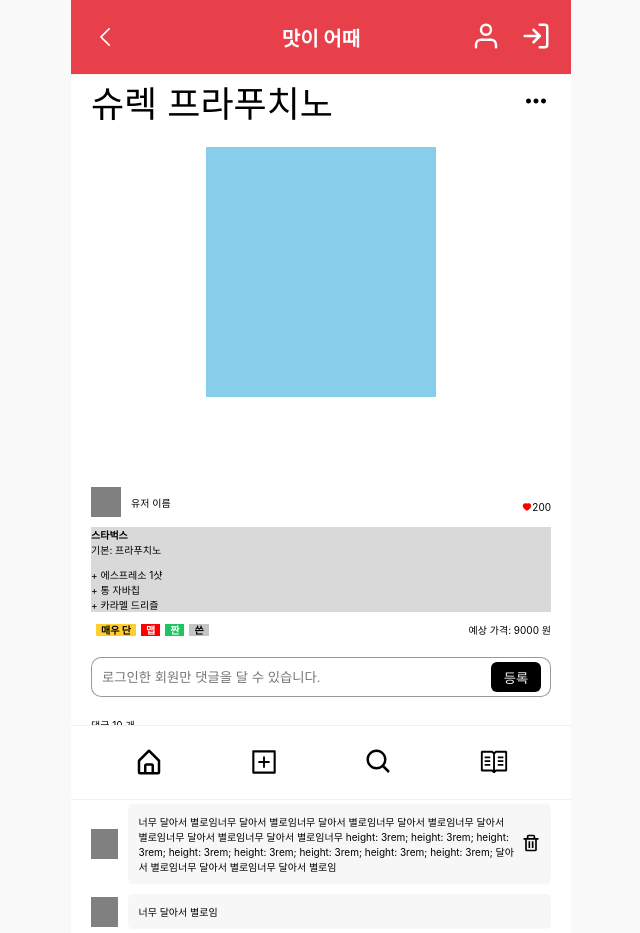
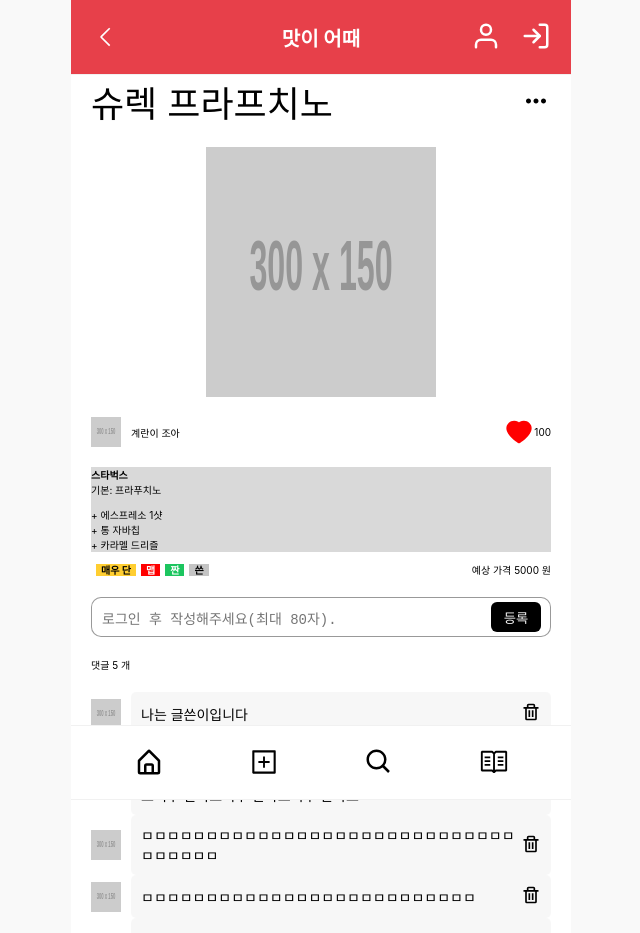
Before and after one commit to prgrms-web-devcourse/Team-Tasty-Masiottae-FE, a Next.js app: page /detail/commentsDummy in a window 1280 px wide. Shown: the top 933 px of the page, without its empty margins (319-959 px from the left). Built offline with nearby package versions, Linux system fonts and the light colour scheme.

Commit message:
chore: 더미 적용

```diff
--- a/pages/detail/[id].tsx
+++ b/pages/detail/[id].tsx
@@ -1,16 +1,29 @@
 import Modal from '@components/Modal'
 import styled from '@emotion/styled'
-import React, { useState } from 'react'
+import React, {
+  ChangeEvent,
+  Fragment,
+  useCallback,
+  useEffect,
+  useRef,
+  useState
+} from 'react'
 import { AiFillHeart, AiOutlineHeart } from 'react-icons/ai'
 import { BiDotsHorizontalRounded, BiTrash } from 'react-icons/bi'
+import menuDummy from './menuDummy.json'
+import commentListDummy from './commentsDummy.json'
 
-const GUEST_INPUT_PLACEHOLDER = '로그인한 회원만 댓글을 달 수 있습니다.'
+const GUEST_INPUT_PLACEHOLDER = '로그인 후 작성해주세요(최대 80자).'
 const LOGGEDIN_INPUT_PLACEHOLDER = '댓글을 입력해주세요.'
 
 const Detail = () => {
+  const [menu, setMenu] = useState(menuDummy)
+  const [commentList, setCommentList] = useState(commentListDummy)
   const [isLoggedIn, setIsLoggedIn] = useState(false)
   const [isModalOpen, setIsModalOpen] = useState(false)
   const [isDeleteModalOpen, setIsDeleteModalOpen] = useState(false)
+  const textareaRef = useRef<HTMLTextAreaElement>(null)
+  const [comment, setComment] = useState('')
 
   const handleEditMenuClick = (e: React.MouseEvent<SVGElement, MouseEvent>) => {
     setIsModalOpen(true)
@@ -30,11 +43,36 @@ const Detail = () => {
     setIsDeleteModalOpen(false)
   }
 
+  useEffect(() => {
+    if (textareaRef === null || textareaRef.current === null) {
+      return
+    }
+    textareaRef.current.style.height = '3rem'
+    textareaRef.current.style.height = textareaRef.current.scrollHeight + 'px'
+  }, [])
+
+  const handleChange = useCallback((e: ChangeEvent<HTMLTextAreaElement>) => {
+    if (textareaRef === null || textareaRef.current === null) {
+      return
+    }
+
+    textareaRef.current.style.height = '3rem'
+    textareaRef.current.style.height = textareaRef.current.scrollHeight + 'px'
+
+    setComment(e.target.value)
+  }, [])
+
+  const handleAddButtonClick = (
+    e: React.MouseEvent<HTMLButtonElement, MouseEvent>
+  ) => {
+    console.log(comment)
+  }
+
   return (
     <>
       <PostContainer>
         <Header>
-          <Title>슈렉 프라푸치노</Title>
+          <Title>{menu.title}</Title>
           <Dots size={30} onClick={handleEditMenuClick} />
           <Modal
             visible={isModalOpen}
@@ -47,17 +85,17 @@ const Detail = () => {
         </Header>
 
         <ImageWrapper>
-          <AAAAAAAImageBox />
+          <Image src={menu.imageUrl} alt="" />
         </ImageWrapper>
 
         <PostInfoBox>
           <UserWrapper>
-            <AAAAAAAAAAvatar />
-            <UserNameText>유저 이름</UserNameText>
+            <Avatar src={menu.author.profileImageUrl} />
+            <UserNameText>{menu.author.name}</UserNameText>
           </UserWrapper>
           <LikeWrapper>
-            <Heart />
-            <span>200</span>
+            <Heart size={30} />
+            <span>{menu.likes}</span>
           </LikeWrapper>
         </PostInfoBox>
 
@@ -76,27 +114,30 @@ const Detail = () => {
             <SaltyTag>짠</SaltyTag>
             <BitterTag>쓴</BitterTag>
           </TagContainer>
-          <span>예상 가격: 9000 원</span>
+          <span>예상 가격 {menu.expectedPrice} 원</span>
         </PostInfoBox>
       </PostContainer>
 
       <CommentWriteContainer>
-        <Input
-          type="text"
+        <Textarea
+          ref={textareaRef}
           placeholder={
             isLoggedIn ? LOGGEDIN_INPUT_PLACEHOLDER : GUEST_INPUT_PLACEHOLDER
           }
+          maxLength={80}
+          onChange={handleChange}
         />
-        <AddCommentButton>등록</AddCommentButton>
+        <AddCommentButton onClick={handleAddButtonClick}>등록</AddCommentButton>
       </CommentWriteContainer>
 
       <CommentListContainer>
-        <CommnetCountText>댓글 10 개</CommnetCountText>
-
+        <CommnetCountText>댓글 {commentList.length} 개</CommnetCountText>
+        {commentList.map((comment) => (
+          <Fragment key={comment.id}>
             <UserWrapper>
-          <AAAAAAAAAAvatar />
+              <Avatar src={comment.author.profileImageUrl} />
               <Comment>
-            <span>너무 달아서 별로임</span>
+                <span>{comment.comment}</span>
                 <ButtonWrapper onClick={handleDeleteCommentClick}>
                   <DeleteButton size={20} />
                   <Modal
@@ -109,30 +150,8 @@ const Detail = () => {
                 </ButtonWrapper>
               </Comment>
             </UserWrapper>
-        <UserWrapper>
-          <AAAAAAAAAAvatar />
-          <Comment>
-            <span>
-              너무 달아서 별로임너무 달아서 별로임너무 달아서 별로임너무 달아서
-              별로임너무 달아서 별로임너무 달아서 별로임너무 달아서 별로임너무
-              height: 3rem; height: 3rem; height: 3rem; height: 3rem; height:
-              3rem; height: 3rem; height: 3rem; height: 3rem; 달아서 별로임너무
-              달아서 별로임너무 달아서 별로임
-            </span>
-
-            <ButtonWrapper>
-              <DeleteButton size={20} />
-            </ButtonWrapper>
-          </Comment>
-        </UserWrapper>
-        <UserWrapper>
-          <AAAAAAAAAAvatar />
-          <Comment>너무 달아서 별로임</Comment>
-        </UserWrapper>
-        <UserWrapper>
-          <AAAAAAAAAAvatar />
-          <Comment>너무 달아서 별로임</Comment>
-        </UserWrapper>
+          </Fragment>
+        ))}
       </CommentListContainer>
     </>
   )
@@ -149,6 +168,7 @@ const PostContainer = styled.div`
 
 const PostInfoBox = styled(Flex)`
   justify-content: space-between;
+  margin-bottom: 2rem;
 `
 
 const Header = styled(Flex)`
@@ -182,7 +202,7 @@ const ImageWrapper = styled(Flex)`
   max-width: 50rem;
   height: 100vw;
   max-height: 50rem;
-  margin-bottom: -16rem;
+  margin-bottom: -50%;
 `
 
 const OptionsWrapper = styled.div`
@@ -198,22 +218,19 @@ const FranchiseText = styled.span`
   font-weight: 700;
 `
 
-const AAAAAAAImageBox = styled.div`
+const Image = styled.img`
   width: 50%;
   height: 50%;
-  background-color: skyblue;
 `
 
-const AAAAAAAAAAvatar = styled.div`
+const Avatar = styled.img`
   width: 3rem;
   height: 3rem;
-  background-color: gray;
   margin-right: 1rem;
 `
 
 const UserWrapper = styled(Flex)`
   align-items: center;
-  margin-bottom: 1rem;
 `
 
 const UserNameText = styled.div``
@@ -254,24 +271,34 @@ const BitterTag = styled(Tag)`
 
 // 댓글 입력
 const CommentWriteContainer = styled(Flex)`
+  position: relative;
   align-items: center;
   margin-bottom: 2rem;
 `
 
-const Input = styled.input`
+const Textarea = styled.textarea`
   width: 100%;
-  height: 4rem;
+  min-height: 4rem;
+  font-size: 1.6rem;
   border: 0.1rem solid rgba(0, 0, 0, 0.4);
   border-radius: 1rem;
-  padding-left: 1rem;
-  padding-right: 7rem;
+  padding: 1rem 7rem 1rem 1rem;
+  resize: none;
+  overflow: hidden;
 
   &:focus {
     outline: none;
   }
+
+  &::placeholder {
+    font-size: 1.4rem;
+  }
 `
 
 const AddCommentButton = styled.button`
+  position: absolute;
+  bottom: 0.5rem;
+  right: 1rem;
   width: 5rem;
   height: 3rem;
   border: none;
@@ -290,6 +317,7 @@ const CommnetCountText = styled.div`
 `
 
 const Comment = styled(Flex)`
+  font-size: 1.4rem;
   justify-content: space-between;
   align-items: center;
   width: 100%;
--- /dev/null
+++ b/pages/detail/commentsDummy.json
@@ -0,0 +1,52 @@
+[
+  {
+    "id": 1,
+    "menuId": 1,
+    "author": {
+      "id": 111,
+      "name": "계란이 조아",
+      "profileImageUrl": "https://via.placeholder.com/300x150"
+    },
+    "comment": "나는 글쓴이입니다"
+  },
+  {
+    "id": 2,
+    "menuId": 1,
+    "author": {
+      "id": 222,
+      "name": "레드",
+      "profileImageUrl": "https://via.placeholder.com/300x150"
+    },
+    "comment": "너무 달아요너무 달아요너무 달아요너무 달아요너무 달아요너무 달아요너무 달아요너무 달아요너무 달아요너무 달아요너무 달아요너무 달아요너무 달아요너무 달아요"
+  },
+  {
+    "id": 3,
+    "menuId": 1,
+    "author": {
+      "id": 333,
+      "name": "블루",
+      "profileImageUrl": "https://via.placeholder.com/300x150"
+    },
+    "comment": "ㅁㅁㅁㅁㅁㅁㅁㅁㅁㅁㅁㅁㅁㅁㅁㅁㅁㅁㅁㅁㅁㅁㅁㅁㅁㅁㅁㅁㅁㅁㅁㅁㅁㅁㅁ"
+  },
+  {
+    "id": 4,
+    "menuId": 1,
+    "author": {
+      "id": 444,
+      "name": "그린",
+      "profileImageUrl": "https://via.placeholder.com/300x150"
+    },
+    "comment": "ㅁㅁㅁㅁㅁㅁㅁㅁㅁㅁㅁㅁㅁㅁㅁㅁㅁㅁㅁㅁㅁㅁㅁㅁㅁㅁ"
+  },
+  {
+    "id": 5,
+    "menuId": 1,
+    "author": {
+      "id": 555,
+      "name": "블래객개객",
+      "profileImageUrl": "https://via.placeholder.com/300x150"
+    },
+    "comment": "ㅁㅁㅁㅁㅁㅁㅁㅁㅁㅁㅁㅁㅁㅁㅁㅁㅁㅁㅁㅁㅁㅁㅁㅁㅁㅁㅁㅁㅁㅁㅁㅁㅁㅁㅁㅁㅁㅁㅁㅁㅁㅁㅁㅁㅁㅁㅁㅁㅁㅁㅁㅁㅁㅁㅁㅁㅁㅁㅁㅁㅁㅁㅁㅁㅁㅁㅁㅁㅁㅁㅁㅁㅁㅁㅁㅁㅁㅁㅁㅁ"
+  }
+]
--- /dev/null
+++ b/pages/detail/menuDummy.json
@@ -0,0 +1,23 @@
+{
+  "id": 1,
+  "franchise": "스타벅스",
+  "imageUrl": "https://via.placeholder.com/300x150",
+  "title": "슈렉 프라프치노",
+  "originalTitle": "프라푸치노",
+  "author": {
+    "id": 111,
+    "name": "계란이 조아",
+    "profileImageUrl": "https://via.placeholder.com/300x150"
+  },
+  "content": "정말 맛이 있습니다",
+  "options": [
+    { "name": "에스프레소샷", "description": "1" },
+    { "name": "자바칩", "description": "약간" },
+    { "name": "아이스크림", "description": "한스쿱" }
+  ],
+  "expectedPrice": 5000,
+  "tastes": ["매콤함", "느끼함"],
+  "likes": 100,
+  "createdAt": "!12312123",
+  "updatedAt": "!@31231213"
+}
```
Lines whose indentation alone changed are shown as unchanged.
